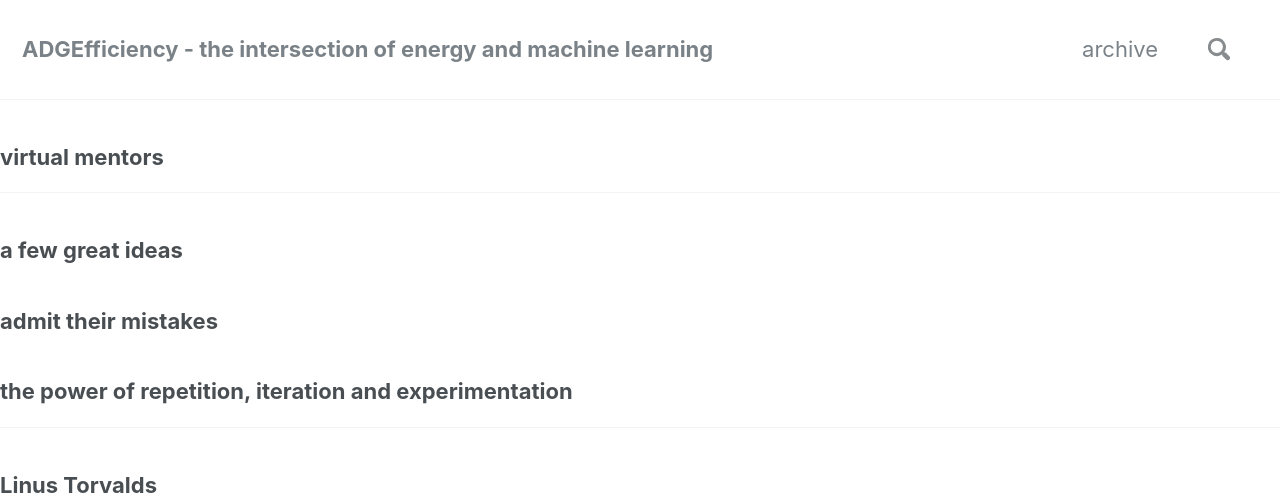
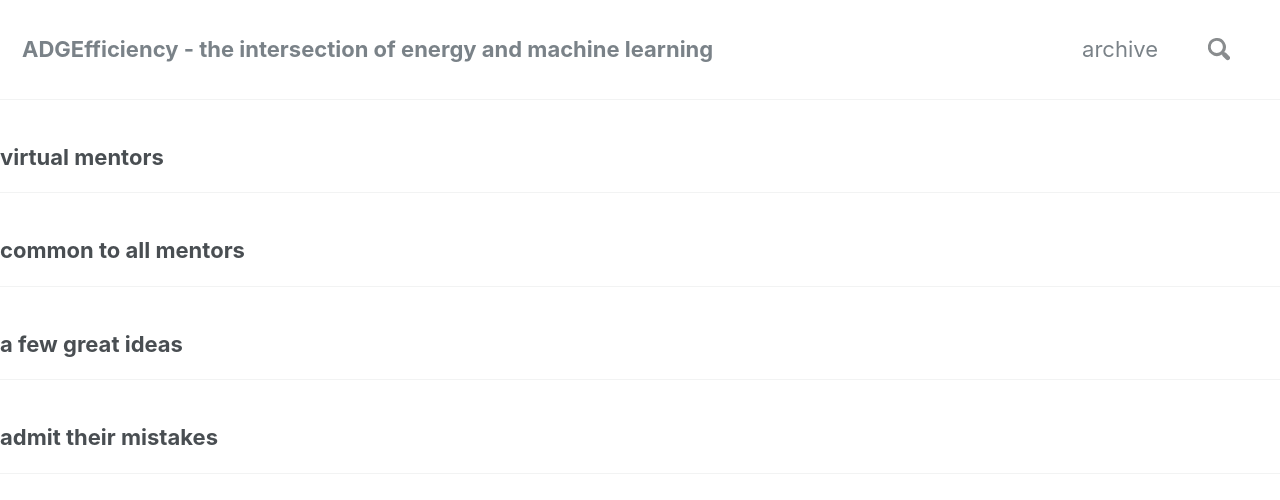
Before and after one commit to ADGEfficiency/adgefficiency.github.io, a Jekyll site: the page built from PITCHME.md, in a window 1280 px wide and 1400 px high. Shown: the top 500 px of the window. Built offline with Jekyll 4.4.1, drawn with Linux system fonts in a browser that asks for light colours; nearby versions of some CDN libraries; our own code applies the rules of GitHub Pages for plain Markdown files; some of the changed text lies outside the part shown; grey boxes are pictures that could not be loaded.

Commit message:
mentors talk

```diff
--- a/PITCHME.md
+++ b/PITCHME.md
@@ -1,10 +1,18 @@
 ### virtual mentors
+
+---
+
+### common to all mentors
 
 ---
 
 ### a few great ideas
 
+---
+
 ### admit their mistakes
+
+---
 
 ### the power of repetition, iteration and experimentation
 
@@ -12,9 +20,9 @@
 
 ### Linus Torvalds
 
-![]({{ "/assets/mentors/linus.jpeg"}})
+![fig]({{ "/assets/mentors/linus.jpeg"}})
 
-Linux Torvals has made two massive contributions to the world - the Linux kernel and Git.
+Two massive contributions to the world - the Linux kernel and Git.
 
 **importance of specalization**
 
```
